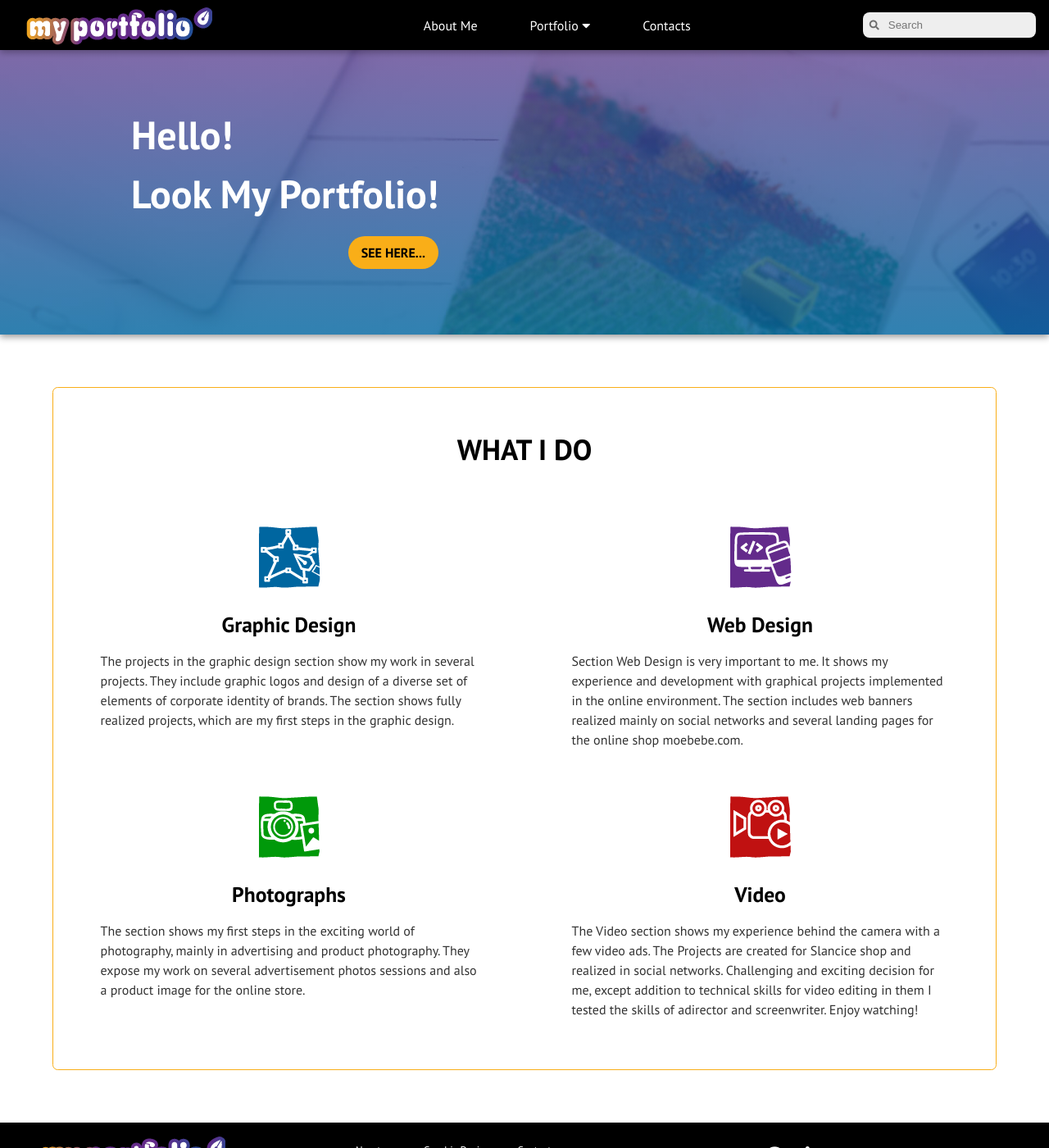
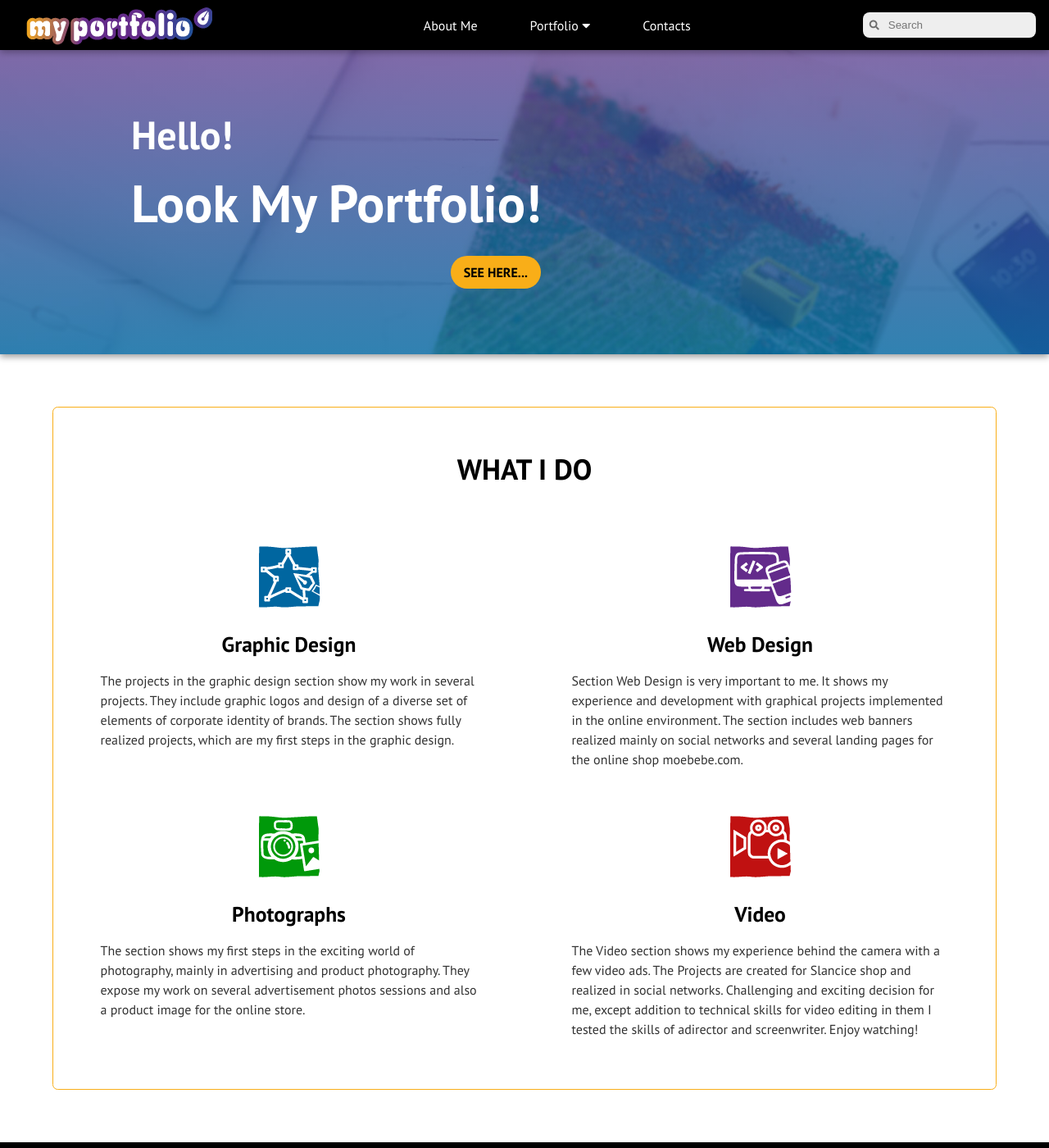
Before and after one commit to LiliyaMilanova/myportfolio, a Jekyll site: the page built from index.html, in a window 1280 px wide and 1400 px high. Shown: the whole window at 82% size. Built offline with Jekyll 4.4.1, drawn with Linux system fonts in a browser that asks for light colours; nearby versions of some CDN libraries.

Commit message:
Update styles.css

```diff
--- a/css/styles.css
+++ b/css/styles.css
@@ -34,6 +34,10 @@ body {
     font-weight: bold;
     color: rgb(255, 255, 255);
     margin: 0 0 0 10rem;
+}
+
+.header h1 {
+    font-size: 4rem;
 }
 
 .info {
```
